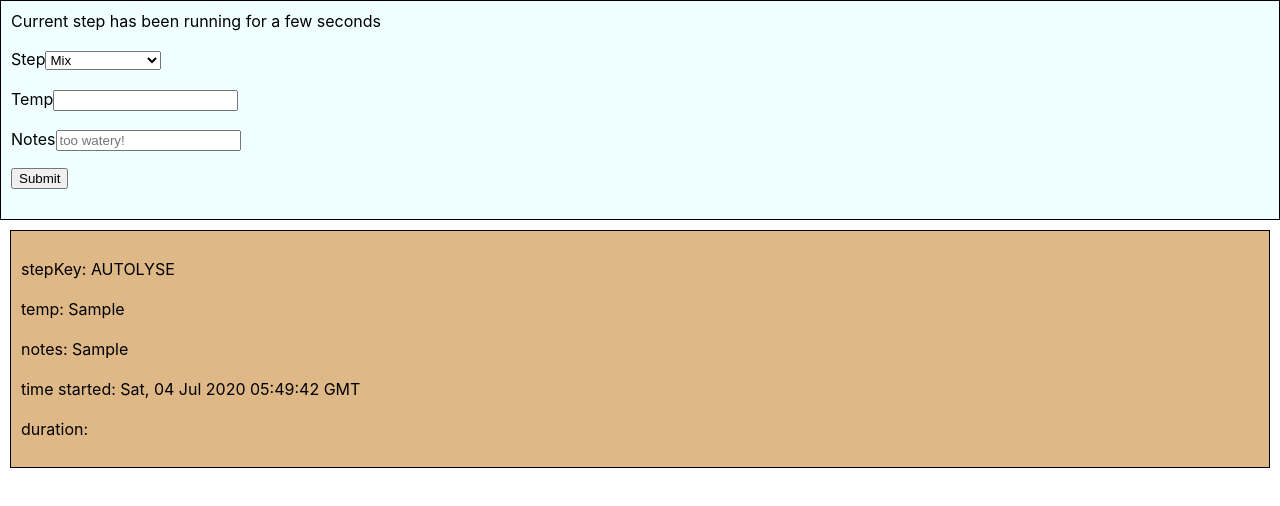
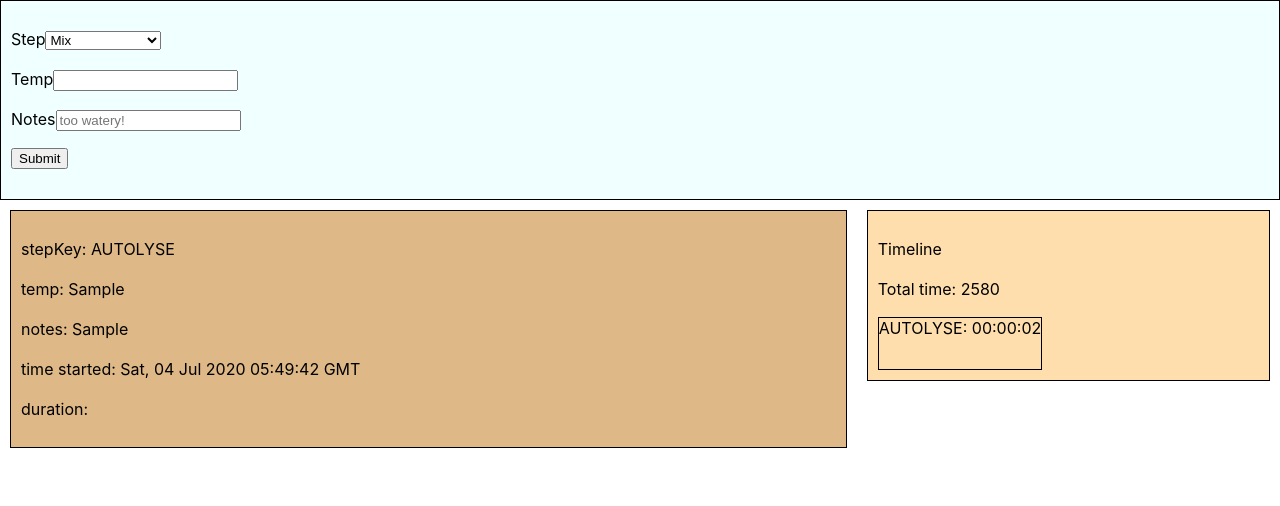
Before and after one commit to pabo/bread-maker, a React (Create React App) app: page / in a window 1280 px wide. Both pictures are taken after typing "Sample", "Sample" into the empty fields and a click on the input 39 px from the left and 178 px from the top of the page. Shown: the top 506 px of the page. Built offline with nearby package versions, Linux system fonts and the light colour scheme.

Commit message:
scaffold timeline component, add localstorage persistence

```diff
--- a/src/App.css
+++ b/src/App.css
@@ -11,6 +11,27 @@
   padding: 10px;
 }
 
+.Steps {
+  width: 50%;
+  flex: 1 0 auto;
+}
+
+.Timeline {
+  background-color: navajowhite;
+  border: 1px solid black;
+  margin: 10px;
+  padding: 10px;
+  flex: 1 0 auto;
+}
+
 p {
   line-height: 1.5em;
 }
+
+.container {
+  display: flex;
+  flex-direction: row;
+  flex-wrap: nowrap;
+  justify-content: center;
+  align-items: flex-start;
+}
--- a/src/App.js
+++ b/src/App.js
@@ -1,14 +1,20 @@
-import React, {useState} from 'react';
-import './App.css';
+import React from 'react';
+import useStickyState from './hooks/useStickyState';
+
+import dayjs from 'dayjs';
+
 import StepEntry from './components/StepEntry';
 import Steps from './components/Steps';
-import dayjs from 'dayjs';
+import Timeline from './components/Timeline';
+
+import './App.css';
+
 var relativeTime = require('dayjs/plugin/relativeTime')
 dayjs.extend(relativeTime);
 
 function App() {
 
-  const [steps, setSteps] = useState([]);
+  const [steps, setSteps] = useStickyState([]);
 
   const addStep = (step) => {
     // we need to change the duration of the previous step (if there was one), and then append this step
@@ -16,7 +22,8 @@ function App() {
     const lastStep = steps.slice(-1) || [];
     const otherSteps = steps.slice(0, steps.length-1) || []
     if (steps.length > 0) {
-      lastStep[0].duration = lastStep[0].timeStarted.toNow(true);
+      lastStep[0].timeEnded = dayjs();
+      lastStep[0].duration = dayjs(lastStep[0].timeStarted).toNow(true);
     }
 
     setSteps([...otherSteps, ...lastStep, step]);
@@ -28,7 +35,10 @@ function App() {
 
     <>
       <StepEntry previousStep={previousStep} submitStepEntry={(e) => addStep(e)}/>
-      <Steps steps={steps}/>
+      <div className='container'>
+        <Steps steps={steps}/>
+        <Timeline steps={steps}/>
+      </div>
     </>
   );
 }
--- a/src/components/StepEntry.js
+++ b/src/components/StepEntry.js
@@ -2,13 +2,24 @@ import React, {useState} from 'react';
 import PropTypes from 'prop-types';
 import dayjs from 'dayjs';
 
-import TimeSince from './TimeSince';
 import steps from '../data/steps';
+
+// TODO: this could be smarter. step after highest completed step? groupings?
+const getNextStepKey = (stepKey) => {
+    if (!stepKey) {
+        return steps[0].key;
+    }
+
+    const foundIndex = steps.findIndex(item => item.key === stepKey);
+    const nextIndex = foundIndex === steps.length - 1 ? foundIndex : foundIndex + 1;
+
+    return steps[nextIndex].key;
+}
 
 const StepEntry = (props) => {
 
     const initialState = {
-        stepKey: 'AUTOLYSE',
+        stepKey: getNextStepKey(props.previousStep.stepKey),
         temp: '',
         notes: '',
     }
@@ -18,7 +29,7 @@ const StepEntry = (props) => {
     const handleSubmit = (event) => {
         event.preventDefault();
         props.submitStepEntry({...stepEntry, timeStarted: dayjs()});
-        setStepEntry({...initialState, stepKey: getNextStep(stepEntry.stepKey)});
+        setStepEntry({...initialState, stepKey: getNextStepKey(stepEntry.stepKey)});
     }
 
     const handleChange = (event) => {
@@ -26,24 +37,10 @@ const StepEntry = (props) => {
         setStepEntry({...stepEntry, [name]: value});
     }
 
-    const getNextStep = (stepKey) => {
-        if (!stepKey) {
-            return steps[0].key;
-        }
 
-        const foundIndex = steps.findIndex(item => item.key === stepKey);
-        const nextIndex = foundIndex === steps.length - 1 ? foundIndex : foundIndex + 1;
-
-        console.log("foundIndex", foundIndex)
-        console.log("nextIndex", nextIndex)
-
-        return steps[nextIndex].key;
-    }
 
     return (
         <div className='StepEntry'>
-            <TimeSince lastTime={props.previousStep.timeStarted}/>
-
             <form onSubmit={(e) => {handleSubmit(e)}}>
                 <p>
                     <label htmlFor='step'>Step</label>
--- a/src/components/Steps.js
+++ b/src/components/Steps.js
@@ -1,15 +1,11 @@
 import React from 'react';
-import dayjs from 'dayjs';
 import Step from './Step';
-var relativeTime = require('dayjs/plugin/relativeTime')
-
-dayjs.extend(relativeTime);
 
 export default (props) => {
     const { steps } = props;
 
         return (
-        <div>
+        <div className='Steps'>
             {steps.map((step, index) => {
                 return (<Step {...step} key={index} />);
             })}
--- /dev/null
+++ b/src/components/Timeline.js
@@ -0,0 +1,67 @@
+import React, {useState, useEffect} from 'react';
+import dayjs from 'dayjs';
+
+const msPerPixel = 5000; // 1000 means 1 pixel per second
+
+// takes a number of milliseconds and returns a human readable duration
+function parseMillisecondsIntoReadableTime(milliseconds){
+    //Get hours from milliseconds
+    var hours = milliseconds / (1000*60*60);
+    var absoluteHours = Math.floor(hours);
+    var h = absoluteHours > 9 ? absoluteHours : '0' + absoluteHours;
+
+    //Get remainder from hours and convert to minutes
+    var minutes = (hours - absoluteHours) * 60;
+    var absoluteMinutes = Math.floor(minutes);
+    var m = absoluteMinutes > 9 ? absoluteMinutes : '0' +  absoluteMinutes;
+
+    //Get remainder from minutes and convert to seconds
+    var seconds = (minutes - absoluteMinutes) * 60;
+    var absoluteSeconds = Math.floor(seconds);
+    var s = absoluteSeconds > 9 ? absoluteSeconds : '0' + absoluteSeconds;
+
+    return h + ':' + m + ':' + s;
+  }
+
+
+export default (props) => {
+    const { steps } = props;
+    const totalTime = steps[0] ? dayjs().diff(steps[0].timeStarted) : '';
+
+    const [tick, setTick] = useState(0);
+
+    useEffect(() => {
+        setTimeout(() => {
+            console.log("timeout called")
+            setTick(x => x + 1)
+        }, 1000)
+    }, [tick])
+
+    return (
+        <div className='Timeline'>
+            <p>Timeline</p>
+            <p>Total time: {totalTime}</p>
+
+            <div className="container" style={{flexDirection: 'column'}}>
+                {steps.map((step, index) => {
+
+                    // this logs twice, indicating double render?
+                    // console.log(step)
+                    const durationInMs = step.timeEnded ? dayjs(step.timeEnded).diff(step.timeStarted) : dayjs().diff(step.timeStarted);
+
+                    return (
+                        <div
+                            className='timeline-step'
+                            // style={{border: '1px solid black', flexBasis: 100*durationInMs/totalTime + '%'}}
+                            style={{border: '1px solid black', height: 50 + durationInMs/msPerPixel + 'px'}}
+                            key={index}>
+
+                            {step.stepKey}: {parseMillisecondsIntoReadableTime(durationInMs)}
+                        </div>
+                    );
+                })}
+            </div>
+        </div>
+    );
+
+}
--- /dev/null
+++ b/src/hooks/useStickyState.js
@@ -0,0 +1,16 @@
+import {useState, useEffect} from 'react';
+
+export default function useStickyState(defaultValue, key) {
+    const [value, setValue] = useState(() => {
+      const stickyValue = window.localStorage.getItem(key);
+      return stickyValue !== null
+        ? JSON.parse(stickyValue)
+        : defaultValue;
+    });
+
+    useEffect(() => {
+      window.localStorage.setItem(key, JSON.stringify(value));
+    }, [key, value]);
+
+    return [value, setValue];
+  }
```
